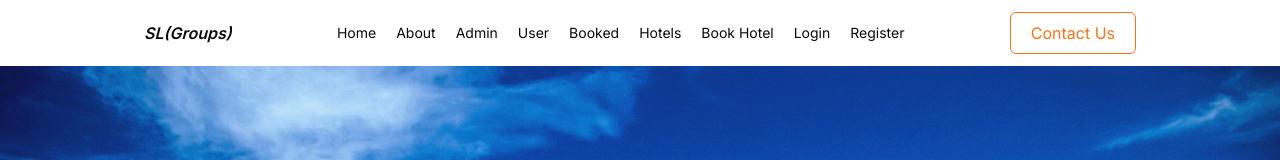
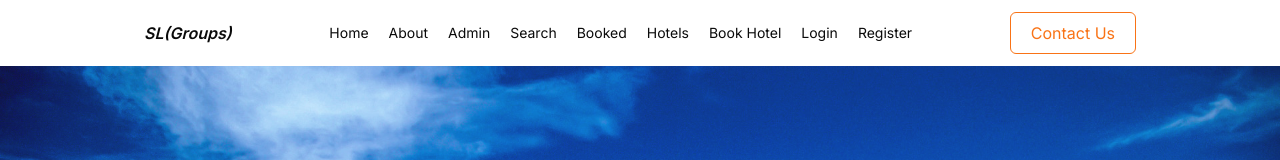
Before and after one commit to Kashif-CS6/hotel-management-system, a Next.js app: page / in a window 1280 px wide. Shown: the top 160 px of the page. Built offline with nearby package versions, Linux system fonts and the light colour scheme.

Commit message:
change user dashobard to search

```diff
--- a/src/components/common/navBar/navLinkList.jsx
+++ b/src/components/common/navBar/navLinkList.jsx
@@ -5,7 +5,7 @@ const navList = [
   { name: "Home", path: "/" },
   { name: "About", path: "/partnerprogram" },
   { name: "Admin", path: "/admin/dashboard" },
-  { name: "User", path: "/user/dashboard" },
+  { name: "Search", path: "/searchresults/A1" },
   { name: "Booked", path: "/user/bookedhotel" },
   { name: "Hotels", path: "/admin/hotels-list" },
   { name: "Book Hotel", path: "/book-hotel/A1" },
```
